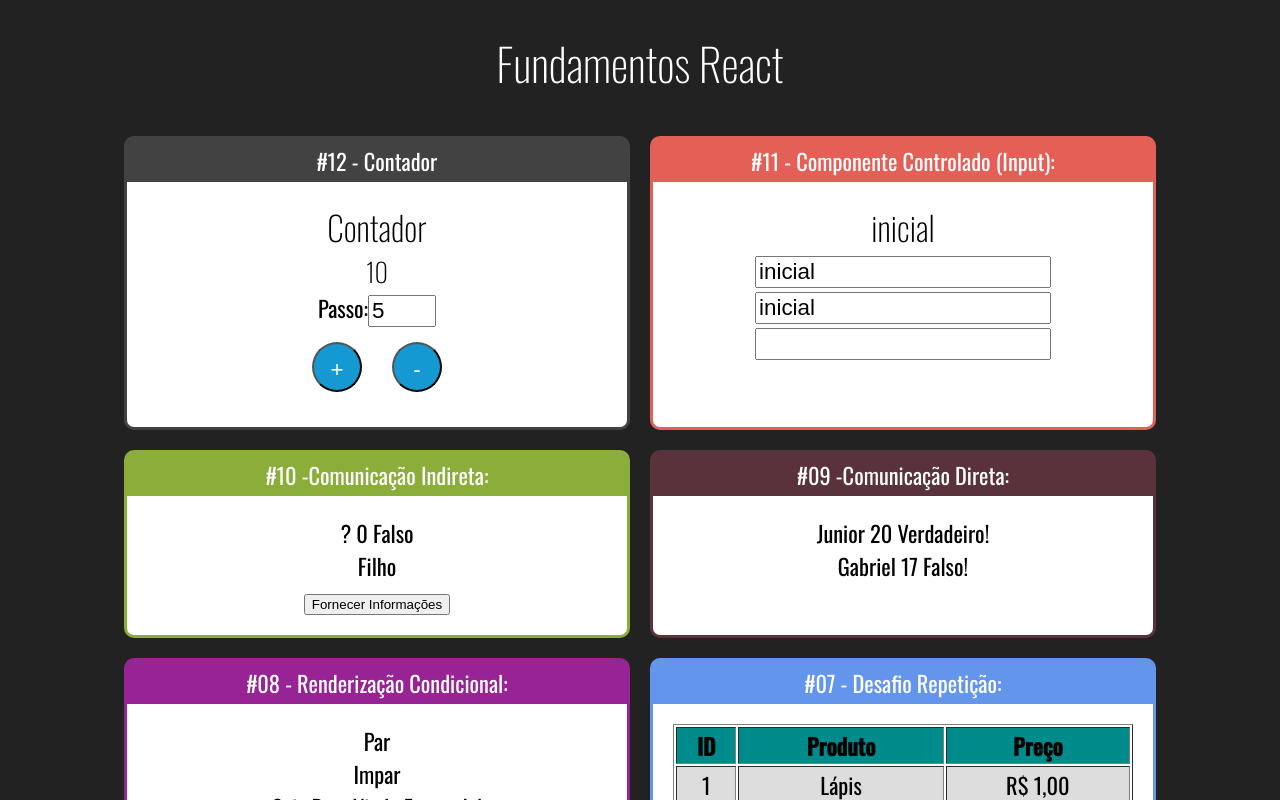
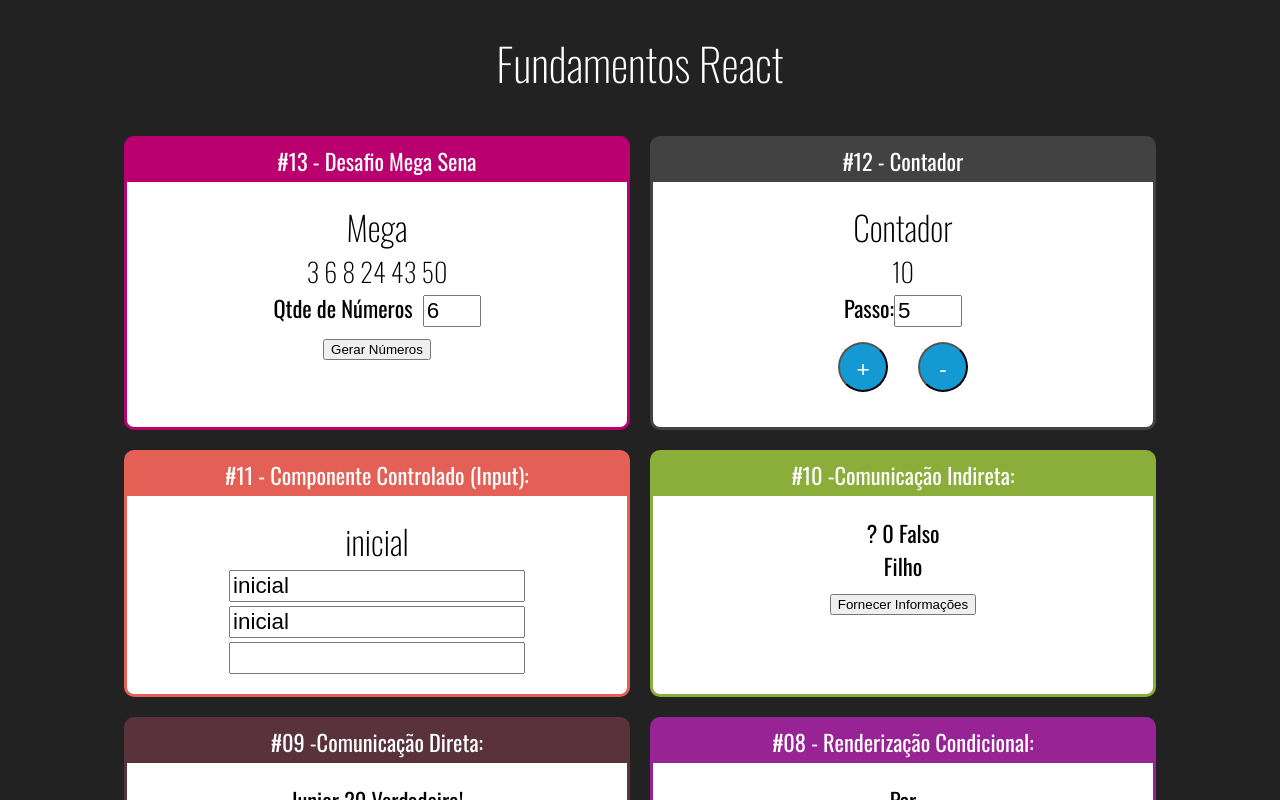
Before and after one commit to Carolbrandes/Exercicios-React-Cod3r, a React (Create React App) app in the folder fundamentos-react/: page / in a window 1280 px wide. Shown: the top 800 px of the page. Built offline with nearby package versions, Linux system fonts and the light colour scheme.

Commit message:
desafio mega sena

```diff
--- a/fundamentos-react/src/App.jsx
+++ b/fundamentos-react/src/App.jsx
@@ -15,12 +15,17 @@ import DiretaPai from './components/comunicacao/DiretaPai';
 import IndiretaPai from './components/comunicacao/IndiretaPai';
 import Input from './components/formulario/Input';
 import Contador from './components/contador/Contador';
+import Mega from './components/megaSena/Mega';
 
 export default _ =>
         <div id="App">
                 <h1>Fundamentos React </h1>
 
                 <div className="Cards">
+
+                        <Card titulo="#13 - Desafio Mega Sena" color="#b9006e">
+                                <Mega qtde={8} />
+                        </Card>
 
                         <Card titulo="#12 - Contador" color="#424242">
                                 <Contador numeroInicial={10}></Contador>
--- /dev/null
+++ b/fundamentos-react/src/components/megaSena/Mega.css
@@ -0,0 +1,8 @@
+.Mega input {
+        font-size: 1.4rem;
+        width: 50px;
+}
+
+.Mega label{
+        margin-right: 10px;
+}
--- /dev/null
+++ b/fundamentos-react/src/components/megaSena/Mega.jsx
@@ -0,0 +1,46 @@
+import './Mega.css';
+import React, { useState } from 'react';
+
+export default props => {
+        function gerarNumeroAleatorio(min, max, array) {
+                // somamos +1 ao numero maximo para que o valor max passado seja incluido
+                const aleatorio = parseInt(Math.random() * (max + 1 - min) + min);
+
+                // so vai retorna o numero gerado se ele nao estiver no array, caso contrario a funcao e chamada e é gerado um novo numero
+                return array.includes(aleatorio) ? gerarNumeroAleatorio(min, max, array) : aleatorio;
+        }
+
+        function gerarNumeros(qtd) {
+                // o fill vai preencher o array com numero 0
+                const numeros = Array(qtd)
+                        .fill(0)
+                        .reduce((nums) => {
+                                const novoNumero = gerarNumeroAleatorio(1, 60, nums);
+                                console.log([...nums, novoNumero]);
+                                return [...nums, novoNumero]
+                        }, [])
+                        // se colocarmos n2 - n1 ele coloca na ordem descrecente
+                        .sort((n1, n2) => n1 - n2)
+
+                return numeros;
+        }
+
+        const [qtde, setQtde] = useState(props.qtd || 6);
+        const numerosIniciais = gerarNumeros(qtde);
+        const [numeros, setNumeros] = useState(numerosIniciais);
+
+
+        return (
+                <div className="Mega">
+                        <h2>Mega</h2>
+                        <h3>{numeros.join(' ')}</h3>
+                        <div>
+                                <label>Qtde de Números</label>
+                                <input type="number" value={qtde} onChange={e => setQtde(+e.target.value)} />
+                        </div>
+                        <button onClick={_ => setNumeros(gerarNumeros(qtde))}>
+                                Gerar Números
+                        </button>
+                </div>
+        )
+}
```
